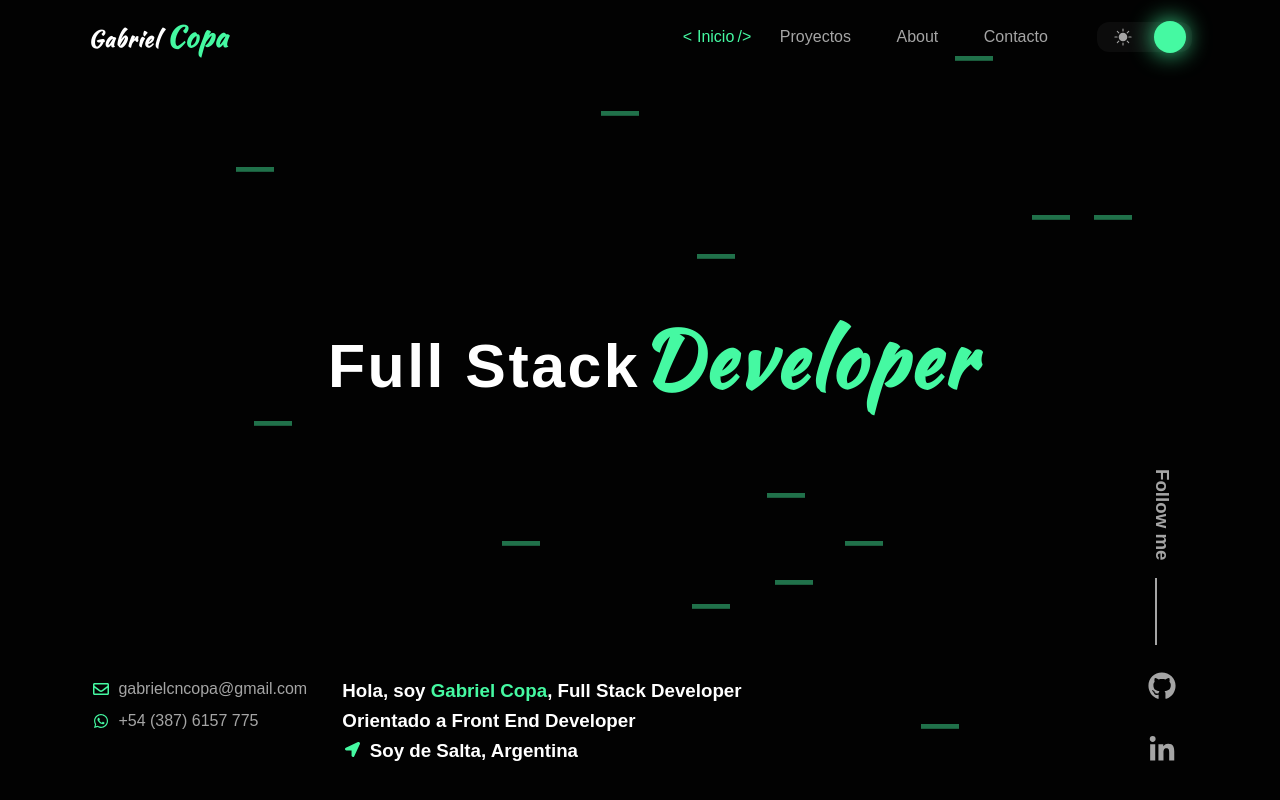
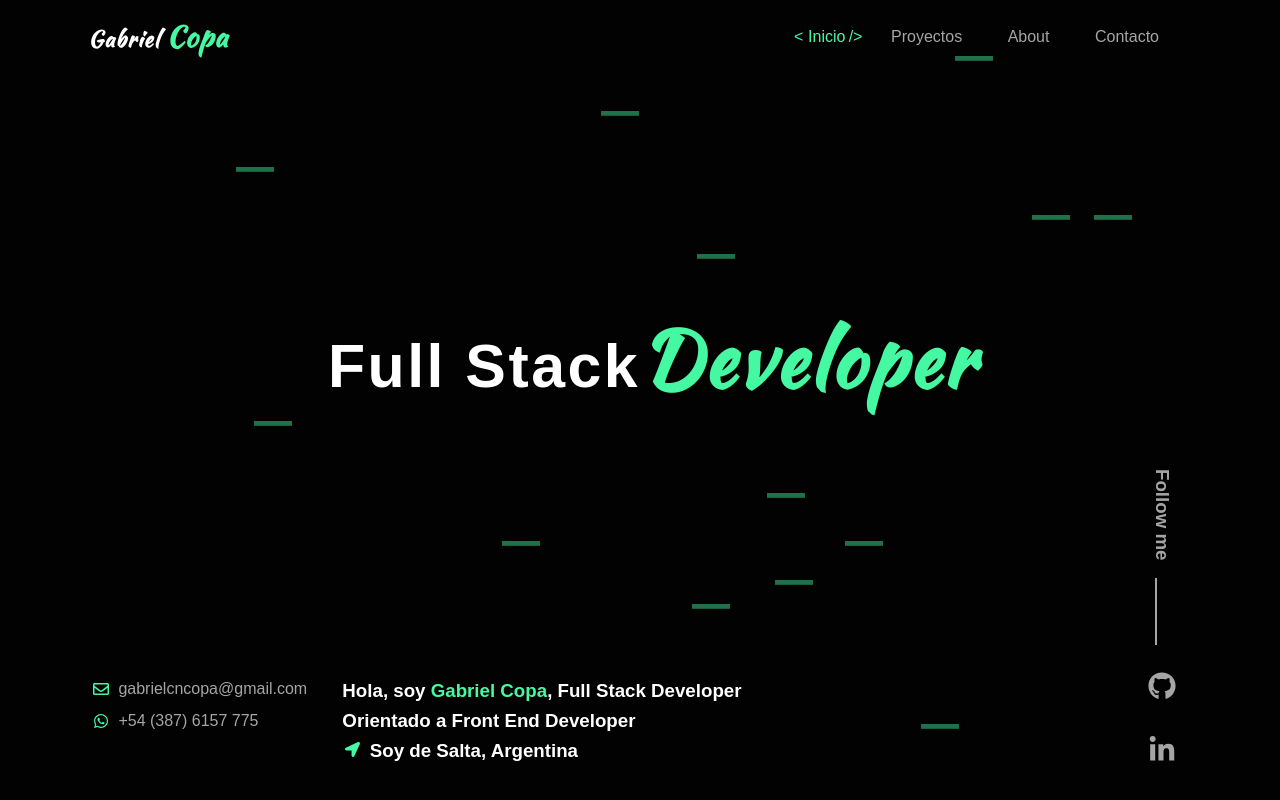
Before and after one commit to gabrielcopa96/portfolio, a React (Vite) app: page / in a window 1280 px wide. Shown: the top 800 px of the page. Built offline with nearby package versions, Linux system fonts and the light colour scheme.

Commit message:
modified portfolio

```diff
--- a/src/components/Home/Home.jsx
+++ b/src/components/Home/Home.jsx
@@ -2,7 +2,7 @@ import React from 'react'
 import NavBar from '../NavBar/NavBar.jsx';
 import Projects from '../Projects/Projects.jsx';
 import Resume from '../Resume/Resume.jsx';
-import Form from '../Formulario/Form.jsx';
+import Form from '../Form/Form.jsx';
 
 const Home = ({ theme, setTheme }) => {
   return (
--- a/src/components/NavBar/NavBar.jsx
+++ b/src/components/NavBar/NavBar.jsx
@@ -1,4 +1,4 @@
-import React, { useState } from "react";
+import { useState } from "react";
 import { MenuIcon, XIcon } from "@heroicons/react/outline";
 import styled from "styled-components";
 import { HeaderPortfolio, NavBarPortfolio } from "./styles/NavBarStyles.jsx";
@@ -127,11 +127,11 @@ const NavBar = ({ theme, setTheme }) => {
             ? <MenuIcon className={styles.iconHambur} onClick={(e) => handleOpen(e)}/>
             : <XIcon className={styles.iconHambur} onClick={(e) => handleOpen(e)}/>
           }
-          <div className={theme === "dark" ? styles.switch : styles.switchWhite}>
+          {/* <div className={theme === "dark" ? styles.switch : styles.switchWhite}>
             <BsFillSunFill style={{width: "30px", height: "30px", padding: ".4rem", marginRight: ".4rem", marginLeft: ".7rem"}}/>
             <div className={`${styles.btnSwitchTheme} ${theme === "dark" ? styles.btn : styles.moveSwitch}`} onClick={switchTheme}></div>
             <BsFillMoonFill  style={{width: "30px", height: "30px", padding: ".4rem", marginRight: ".4rem", marginLeft: ".7rem"}}/>
-          </div>
+          </div> */}
         </NavBarPortfolio>
         {
             !open
--- a/src/components/NavBar/elements/BackgroundHeader.jsx
+++ b/src/components/NavBar/elements/BackgroundHeader.jsx
@@ -1,4 +1,3 @@
-import React from "react";
 import styles from "../styles/background.module.css";
 
 export const BackgroundHeader = () => {
--- a/src/components/NavBar/elements/ContactHeader.jsx
+++ b/src/components/NavBar/elements/ContactHeader.jsx
@@ -1,4 +1,3 @@
-import React from "react";
 import styled from "styled-components";
 import { FaLocationArrow, FaRegEnvelope, FaWhatsapp } from "react-icons/fa";
 
@@ -15,7 +14,6 @@ const ContainerContactHeader = styled.div`
 
   @media (max-width: 435px) {
     left: 1.32rem;
-    /* background-color: red; */
   }
 `;
 
--- a/src/components/NavBar/elements/ListSocialNetworks.jsx
+++ b/src/components/NavBar/elements/ListSocialNetworks.jsx
@@ -1,4 +1,3 @@
-import React from "react";
 import styled from "styled-components";
 import { FaLinkedinIn, FaGithub } from "react-icons/fa";
 import styles from "../styles/background.module.css";
--- a/src/components/NavBar/elements/LogoNavBar.jsx
+++ b/src/components/NavBar/elements/LogoNavBar.jsx
@@ -1,4 +1,3 @@
-import React from "react";
 import styled from "styled-components";
 
 const LogoPrincipal = styled.div`
--- a/src/components/NavBar/elements/TitleHeader.jsx
+++ b/src/components/NavBar/elements/TitleHeader.jsx
@@ -1,4 +1,3 @@
-import React from "react";
 import styled, { keyframes } from "styled-components";
 
 const TitleIzquierdo = styled.h1`
--- a/src/components/Resume/Resume.jsx
+++ b/src/components/Resume/Resume.jsx
@@ -1,4 +1,3 @@
-import React from "react";
 import { ContainerResume, CardResume } from "./styles/ResumeStyles.jsx";
 import imagenPerfil from "../../assets/images/perfil-portfolio2.jpg";
 import cv from "./CV-2-GABRIEL-COPA.pdf";
--- a/src/index.css
+++ b/src/index.css
@@ -7,14 +7,15 @@
   font-family: "Kanit", sans-serif;
 }
 
+html {
+  scroll-behavior: smooth;
+  background-color: var(--color-Background);
+}
+
 :root {
   --color-Principal: #45f9a2;
   --color-Background: #020202;
   --color-letras: #a5a5a5;
-}
-
-.body {
-  background-color: var(--color-Background);
 }
 
 .body-white {
```
Also changed, not shown: src/components/Form/Form.jsx (renamed from src/components/Formulario/Form.jsx), src/components/Form/styles/FormStyle.jsx (renamed from src/components/Formulario/styles/FormStyle.jsx).
